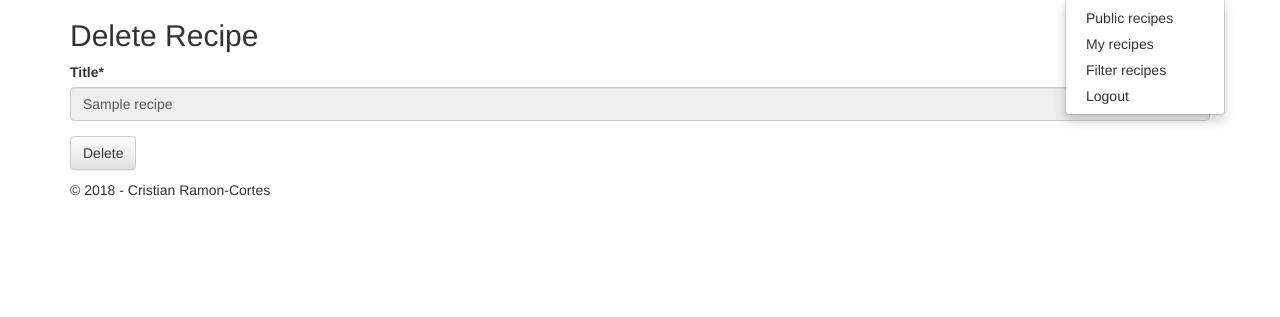
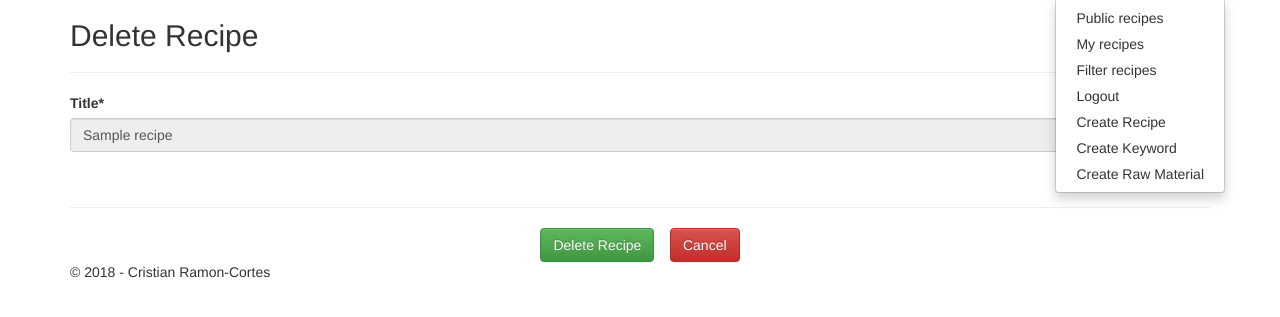
Before and after one commit to cristianrcv/awesome-recipes, a Django app: page /recipe_delete/1/ in a window 1280 px wide, after a click that opens the changed part. Shown: the part 51-368 px from the top of the page. Run offline with Django 3.2, Linux system fonts and the light colour scheme; a user stored in the database is signed in; tables that the repository leaves empty hold one stand-in row (values such as "Sample post"); parts of the project's set-up code (start-up, migrations or seed data) failed here and were passed over; some libraries are stand-ins or nearby versions.

Commit message:
Add RawMaterial and Keyword creation. Rename recipe forms

```diff
--- a/recipes/forms.py
+++ b/recipes/forms.py
@@ -1,7 +1,23 @@
 from django.forms import ModelForm
 from django.forms import modelformset_factory
 
-from .models import Ingredient, Image, Recipe
+from .models import Keyword
+from .models import RawMaterial
+from .models import Recipe
+from .models import Ingredient
+from .models import Image
+
+
+class KeywordForm(ModelForm):
+    class Meta:
+        model = Keyword
+        exclude = ()
+
+
+class RawMaterialForm(ModelForm):
+    class Meta:
+        model = RawMaterial
+        exclude = ()
 
 
 class RecipeForm(ModelForm):
--- a/recipes/templates/recipes/delete_form.html
+++ /dev/null
@@ -1,19 +0,0 @@
-{% extends "base.html" %}
-{% load crispy_forms_tags %}
-
-{% block title %}
-Delete Recipe
-{% endblock %}
-
-{% block heading %}
-<h2>Delete Recipe</h2>
-{% endblock %}
-
-{% block content %}
-{% url "recipe_delete" pk=form.instance.pk as action_url %}
-<form action="{{ action_url }}" method="post" accept-charset="utf-8">
-    {{ form|crispy }}
-    {% csrf_token %}
-    <p><input type="submit" class="btn btn-default" value="Delete"></p>
-</form>
-{% endblock %}
--- a/recipes/templates/recipes/create_edit_form.html
+++ b/recipes/templates/recipes/recipe_create_edit_form.html
@@ -128,7 +128,7 @@
     <div class="row spacer" align="center">
         <input type="submit" class="btn btn-success" value="Save Recipe">
         &nbsp;&nbsp;
-        <button type="button" class="btn btn-danger">Cancel</button>
+        <a class="btn btn-danger" role="button" href="{% url 'recipes_list' %}">Cancel</a>
     </div>
 </form>
 {% endblock %}
--- /dev/null
+++ b/recipes/templates/recipes/recipe_delete_form.html
@@ -0,0 +1,33 @@
+{% extends "base.html" %}
+{% load crispy_forms_tags %}
+
+{% block title %}
+Delete Recipe
+{% endblock %}
+
+{% block extrahead %}
+{% endblock %}
+
+{% block heading %}
+<h2>Delete Recipe</h2>
+<hr>
+{% endblock %}
+
+{% block content %}
+{% url "recipe_delete" pk=form.instance.pk as action_url %}
+<form action="{{ action_url }}" method="post" accept-charset="utf-8">
+    {% csrf_token %}
+
+    <!-- General Recipe form -->
+    {{ form | crispy }}
+
+    <!-- Submission and cancel buttons -->
+    <p>&nbsp</p>
+    <hr>
+    <div class="row spacer" align="center">
+        <input type="submit" class="btn btn-success" value="Delete Recipe">
+        &nbsp;&nbsp;
+        <a class="btn btn-danger" role="button" href="{% url 'recipes_list' %}">Cancel</a>
+    </div>
+</form>
+{% endblock %}
--- a/recipes/templates/recipes/recipes_filter.html
+++ b/recipes/templates/recipes/recipes_filter.html
@@ -9,7 +9,7 @@
 {% block content %}
 <ul class="list-unstyled">
     {% for recipe in recipes %}
-    <li class="well well-sm">{% include "recipes/recipe.html" %}</li>
+    <li class="well well-sm">{% include "recipes/recipe_preview.html" %}</li>
     {% empty %}
     <li>No recipes</li>
     {% endfor %}
--- a/recipes/urls.py
+++ b/recipes/urls.py
@@ -3,9 +3,19 @@
 from django.conf.urls import url
 
 from django.contrib.auth.views import login
+
+from recipes.views import recipes_list
+from recipes.views import recipes_user_list
+from recipes.views import recipes_filter
+
+from recipes.views import keyword_create
+
+from recipes.views import raw_material_create
+
 from recipes.detail_views import RecipeDetailView
-from recipes.views import recipes_list, recipes_user_list, recipes_filter
-from recipes.views import recipe_create, recipe_edit, recipe_delete
+from recipes.views import recipe_create
+from recipes.views import recipe_edit
+from recipes.views import recipe_delete
 
 urlpatterns = [
     url(r'^user/(?P<username>[-\w]+)/$', recipes_user_list, name='recipes_user_list'),
@@ -17,5 +27,8 @@ urlpatterns = [
     url(r'^recipe_edit/(?P<pk>\d+)/$', recipe_edit, name='recipe_edit'),
     url(r'^recipe_delete/(?P<pk>\d+)/$', recipe_delete, name='recipe_delete'),
 
+    url(r'^keyword_create/$', keyword_create, name='keyword_create'),
+    url(r'^raw_material_create/$', raw_material_create, name='raw_material_create'),
+
     url(r'^$', login, {'template_name': 'login.html'}, name='awesome_recipes_login'),
 ]
--- a/recipes/views.py
+++ b/recipes/views.py
@@ -8,9 +8,16 @@ from django.contrib.auth.models import User
 from django.contrib.auth.decorators import login_required
 from django.core.exceptions import PermissionDenied
 
-from .models import Recipe, Ingredient, Image
-from .forms import RecipeForm, RecipeDeleteForm
-from .forms import IngredientsFormSet, ImagesFormSet
+from .models import Recipe
+from .models import Ingredient
+from .models import Image
+
+from .forms import KeywordForm
+from .forms import RawMaterialForm
+from .forms import RecipeForm
+from .forms import RecipeDeleteForm
+from .forms import IngredientsFormSet
+from .forms import ImagesFormSet
 
 
 @login_required
@@ -85,7 +92,7 @@ def recipe_create(request):
                'ingredients_form': ingredients_form,
                'images_form': images_form,
                'create': True}
-    return render(request, 'recipes/create_edit_form.html', context)
+    return render(request, 'recipes/recipe_create_edit_form.html', context)
 
 
 @login_required
@@ -144,7 +151,7 @@ def recipe_edit(request, pk):
                'ingredients_form': ingredients_form,
                'images_form': images_form,
                'create': False}
-    return render(request, 'recipes/create_edit_form.html', context)
+    return render(request, 'recipes/recipe_create_edit_form.html', context)
 
 
 @login_required
@@ -158,10 +165,10 @@ def recipe_delete(request, pk):
 
         if form.is_valid():
             # Delete nested objects: Ingredients
-            for ingredient in recipe.ingredients:
+            for ingredient in recipe.ingredients.all():
                 ingredient.delete()
             # Delete nested objects: Images
-            for image in recipe.images:
+            for image in recipe.images.all():
                 image.delete()
             # Delete recipe object
             recipe.delete()
@@ -171,4 +178,46 @@ def recipe_delete(request, pk):
         form = RecipeDeleteForm(instance=recipe)
 
     template_vars = {'form': form}
-    return render(request, 'recipes/delete_form.html', template_vars)
+    return render(request, 'recipes/recipe_delete_form.html', template_vars)
+
+
+@login_required
+def keyword_create(request):
+    if request.method == 'GET':
+        keyword_form = KeywordForm(request.GET or None)
+    elif request.method == 'POST':
+        keyword_form = KeywordForm(request.POST or None)
+        if keyword_form.is_valid():
+            # Save keyword
+            keyword = keyword_form.save(commit=False)
+            keyword.save()
+
+            # Redirect
+            return redirect('recipes_user_list', username=request.user.username)
+    else:
+        keyword_form = KeywordForm()
+    context = {'message': "Check your form",
+               'keyword_form': keyword_form,
+               'create': True}
+    return render(request, 'recipes/keyword_create_form.html', context)
+
+
+@login_required
+def raw_material_create(request):
+    if request.method == 'GET':
+        raw_material_form = RawMaterialForm(request.GET or None)
+    elif request.method == 'POST':
+        raw_material_form = RawMaterialForm(request.POST or None)
+        if raw_material_form.is_valid():
+            # Save keyword
+            raw_material = raw_material_form.save(commit=False)
+            raw_material.save()
+
+            # Redirect
+            return redirect('recipes_user_list', username=request.user.username)
+    else:
+        raw_material_form = RawMaterialForm()
+    context = {'message': "Check your form",
+               'raw_material_form': raw_material_form,
+               'create': True}
+    return render(request, 'recipes/raw_material_create_form.html', context)
--- a/templates/toggle_login.html
+++ b/templates/toggle_login.html
@@ -1,22 +1,25 @@
 {% if user.is_authenticated %}
 <ul class="nav navbar-nav navbar-right">
-  <li><a href="{% url "recipes_list" %}">Public recipes</a></li>
-  <li><a href="{% url "recipes_user_list" user.username %}">My recipes</a></li>
-  <li><a href="{% url "recipes_filter" %}">Filter recipes</a></li>
-  <li><a href="{% url "recipe_create" %}">Create Recipe</a></li>
+    <li><a href="{% url 'recipes_list' %}">Public recipes</a></li>
+    <li><a href="{% url 'recipes_user_list' user.username %}">My recipes</a></li>
+    <li><a href="{% url 'recipes_filter' %}">Filter recipes</a></li>
+    <li><a href="{% url 'recipe_create' %}">Create Recipe</a></li>
     <li class="dropdown">
         <a href="#" class="dropdown-toggle" data-toggle="dropdown" role="button"
            aria-expanded="false">{{ user.username }} <span class="caret"></span></a>
         <ul class="dropdown-menu" role="menu">
-      <li><a href="{% url "recipes_list" %}">Public recipes</a></li>
-      <li><a href="{% url "recipes_user_list" user.username %}">My recipes</a></li>
-      <li><a href="{% url "recipes_filter" %}">Filter recipes</a></li>
-      <li><a href="{% url "awesome_recipes_logout" %}">Logout</a></li>
+            <li><a href="{% url 'recipes_list' %}">Public recipes</a></li>
+            <li><a href="{% url 'recipes_user_list' user.username %}">My recipes</a></li>
+            <li><a href="{% url 'recipes_filter' %}">Filter recipes</a></li>
+            <li><a href="{% url 'awesome_recipes_logout' %}">Logout</a></li>
+            <li><a href="{% url 'recipe_create' %}">Create Recipe</a></li>
+            <li><a href="{% url 'keyword_create' %}">Create Keyword</a></li>
+            <li><a href="{% url 'raw_material_create' %}">Create Raw Material</a></li>
         </ul>
     </li>
 </ul>
 {% else %}
-<form class="navbar-form navbar-right" role="form" action="{% url "awesome_recipes_login" %}"
+<form class="navbar-form navbar-right" role="form" action="{% url 'awesome_recipes_login' %}"
       method="post" accept-charset="utf-8">
     <div class="form-group">
         <input type="text" placeholder="Username" class="form-control" name="username">
```
Also changed, not shown: recipes/templates/recipes/keyword_create_form.html (added, +35 -0 lines), recipes/templates/recipes/raw_material_create_form.html (added, +35 -0 lines), recipes/templates/recipes/recipes_list.html (added, +17 -0 lines), recipes/templates/recipes/recipe_preview.html (renamed from recipes/templates/recipes/recipe.html). Lines whose indentation alone changed are shown as unchanged.
